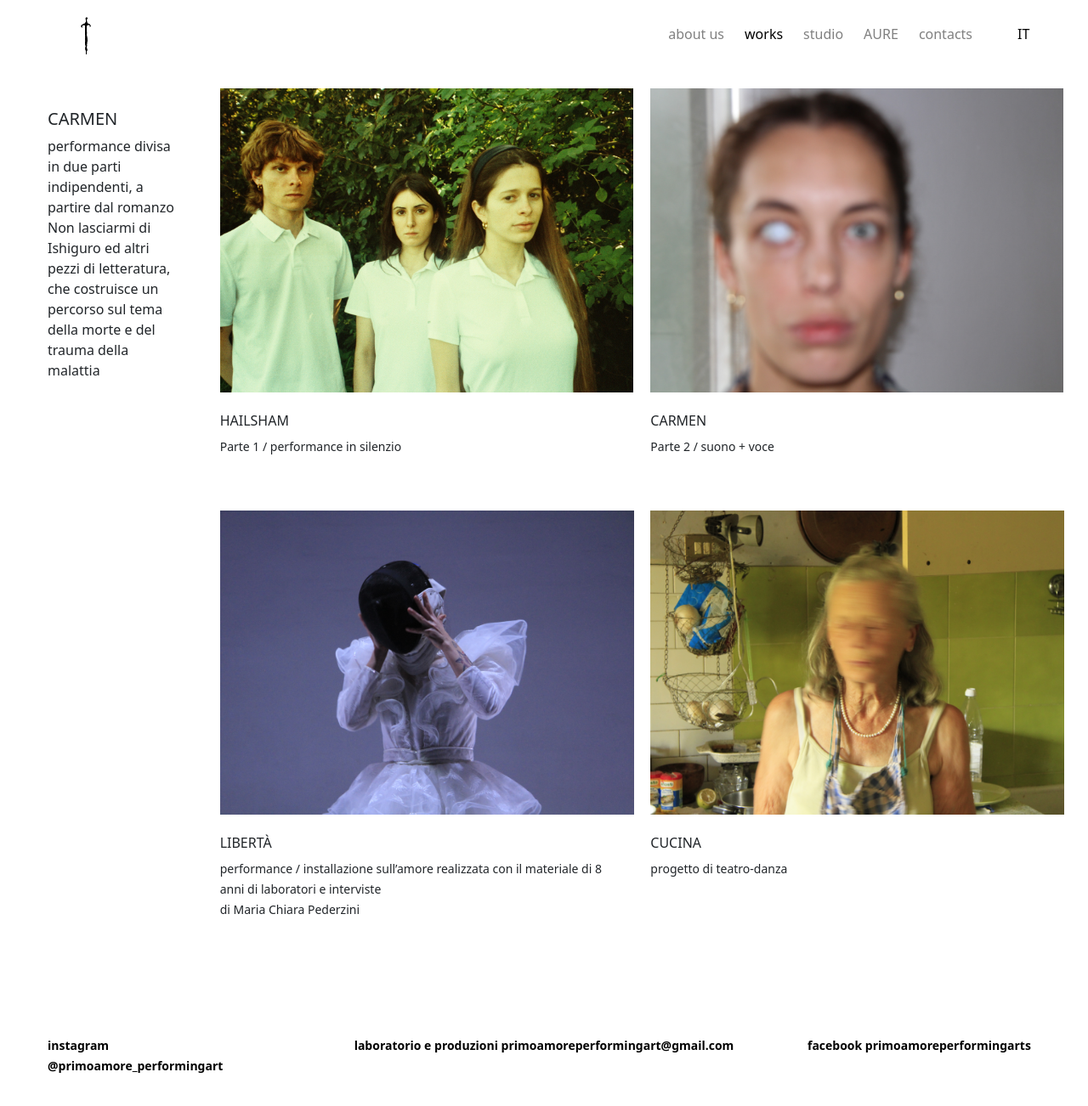
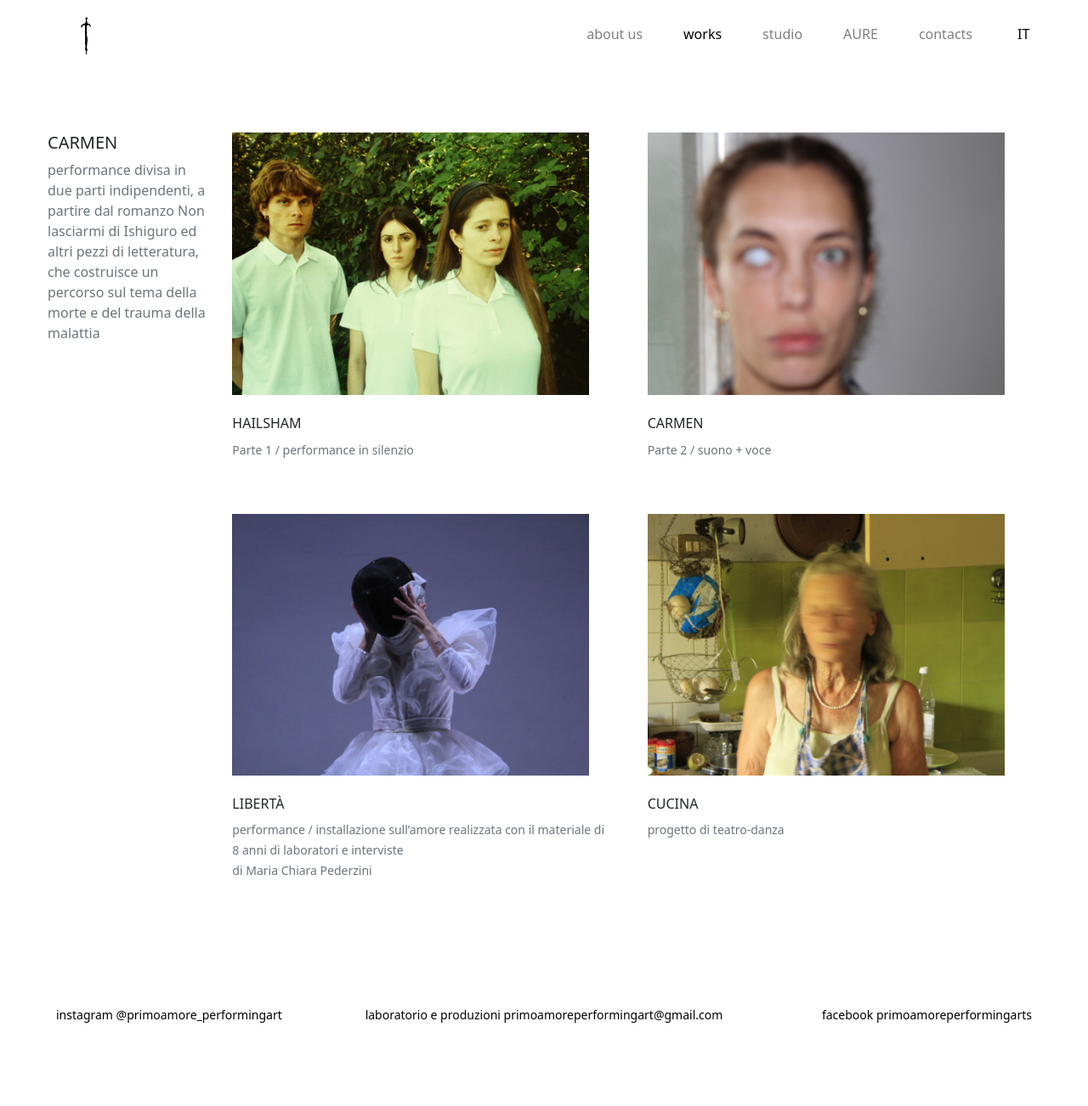
Before and after one commit to Uros0396/Theatre-WebSite, a React (Vite) app: page /Lavori in a window 1280 px wide. Shown: the top 1302 px of the page at 85% size. After the commit the page ends 1264 px from the top, so only its background shows below. Built offline with nearby package versions, Linux system fonts and the light colour scheme.

Commit message:
making responsive for mobile

```diff
--- /dev/null
+++ b/src/Components/Footer/Footer.css
@@ -0,0 +1,33 @@
+.footer-container {
+  display: flex;
+  flex-wrap: wrap;
+  text-align: center;
+}
+
+.footer-item {
+  padding: 10px;
+}
+
+.footer-item {
+  flex: 1 1 100%;
+}
+
+@media (min-width: 992px) {
+  .footer-container {
+    text-align: left;
+  }
+
+  .instagram {
+    flex: 1 1 25%;
+  }
+
+  .email {
+    flex: 2 1 50%;
+    text-align: center;
+  }
+
+  .facebook {
+    flex: 1 1 25%;
+    text-align: right;
+  }
+}
--- a/src/Components/Footer/Footer.tsx
+++ b/src/Components/Footer/Footer.tsx
@@ -1,28 +1,24 @@
+import "./Footer.css";
+
 const Footer: React.FC = () => {
   return (
-    <div className="row pb-5">
-      <div className="col-lg-4 w-25">
-        <strong>
+    <div className="footer-container pb-5">
+      <div className="footer-item instagram">
         <a href="https://www.instagram.com/primoamore_performingart/">
           <small>instagram @primoamore_performingart</small>
         </a>
-        </strong>
       </div>
-      <div className="col-lg-4 w-50 text-center">
-        <strong>
-          <a href=" primoamoreperformingart@gmail.com ">
+      <div className="footer-item email text-center">
+        <a href="mailto:primoamoreperformingart@gmail.com">
           <small>
             laboratorio e produzioni primoamoreperformingart@gmail.com
           </small>
         </a>
-        </strong>
       </div>
-      <div className="col-lg-4 w-25">
-        <strong>
-          <a href=" https://www.facebook.com/primoamoreperformingarts?locale=it_IT">
+      <div className="footer-item facebook">
+        <a href="https://www.facebook.com/primoamoreperformingarts?locale=it_IT">
           <small>facebook primoamoreperformingarts</small>
         </a>
-        </strong>
       </div>
     </div>
   );
--- a/src/Components/Navbar/Navbar.tsx
+++ b/src/Components/Navbar/Navbar.tsx
@@ -48,7 +48,7 @@ const Navbar: React.FC = () => {
       >
         <Header />
         <div className="col-sm-12 col-md-12 col-lg-6 d-flex justify-content-end align-items-center mt-3">
-          <ul className="navbar-links d-flex justify-content-center align-items-center list-unstyled gap-4">
+          <ul className="navbar-links d-flex justify-content-center align-items-center list-unstyled gap-5">
             <Link
               className={`text-decoration-none color-li ${
                 isActive("/ChiSiamo") ? "active" : ""
--- a/src/Pages/Aure/Aure.tsx
+++ b/src/Pages/Aure/Aure.tsx
@@ -1,5 +1,5 @@
 import Navbar from "../../Components/Navbar/Navbar";
-import brochurePDF from "../../../public/pr.nj.pdf";
+
 import AureImage from "../../assets/4. AURE BANNER.png";
 import Footer from "../../Components/Footer/Footer";
 
@@ -30,7 +30,7 @@ const Aure: React.FC = () => {
               Foto e comunicazione: Giulio Favotto insieme ad Anna Gioia Perusin{" "}
             </p>
             <a
-              href={brochurePDF}
+              href="/pr.nj.pdf"
               download
               className="text-danger text-decoration-underline"
             >
--- a/src/Pages/ChiSiamo/ChiSiamo.css
+++ b/src/Pages/ChiSiamo/ChiSiamo.css
@@ -1,5 +1,12 @@
+.container-fluid {
+  padding-left: 1rem;
+  padding-right: 1rem;
+  max-width: 1200px;
+  margin: 0 auto;
+}
+
 .img-wrapper-chi-siamo {
-  width: 100;
+  width: 100%;
   margin-left: calc(-50vw + 50%);
   overflow-x: hidden;
 }
@@ -11,11 +18,25 @@
   display: block;
 }
 
+/* hr base: mobile e tablet */
 hr {
   border: none;
   border-top: 2px solid black;
-  width: 120%;
+  width: 100%;
   margin: 1rem 0;
   position: relative;
-  left: -14%;
+  left: 0;
 }
+
+/* hr solo per desktop */
+@media (min-width: 992px) {
+  hr {
+    width: 120%;
+    left: -14%;
+  }
+}
+
+/* Evitare scroll orizzontale globale */
+body {
+  overflow-x: hidden;
+}
--- a/src/Pages/Contatti/Contatti.tsx
+++ b/src/Pages/Contatti/Contatti.tsx
@@ -17,22 +17,36 @@ const Contatti: React.FC = () => {
           </div>
           <div className="col-sm-12 col-md-12 col-lg-7 p-2 p-md-5 p-lg-5">
             <div className="d-flex justify-content-between">
-              <div className="d-flex flex-column w-50 me-5">
+              <div className="d-flex flex-column w-50 me-2 text-secondary">
                 <p>Laboratorio e Produzioni </p>
-                <a href="primoamoreperformingart@gmail.com">
+                <a
+                  href="mailto:primoamoreperformingart@gmail.com"
+                  className="text-secondary"
+                >
                   primoamoreperformingart@gmail.com
                 </a>
 
-                <a href="https://www.instagram.com/primoamore_performingart/">
+                <a
+                  href="https://www.instagram.com/primoamore_performingart/"
+                  className="text-secondary"
+                >
                   ig @primoamore_performingart
                 </a>
               </div>
-              <div className="d-flex flex-column w-50 ms-5">
-                <p>Distribuzione - Giulia Bellentani </p>
-                <a href=" giuliabellentani.primoamore@gmail.com">
+              <div className="d-flex flex-column w-50 ms-2">
+                <p className="text-secondary">
+                  Distribuzione - Giulia Bellentani{" "}
+                </p>
+                <a
+                  href=" giuliabellentani.primoamore@gmail.com"
+                  className="text-secondary"
+                >
                   giuliabellentani.primoamore@gmail.com
                 </a>
-                <a href="https://www.facebook.com/primoamoreperformingarts?locale=it_IT">
+                <a
+                  href="https://www.facebook.com/primoamoreperformingarts?locale=it_IT"
+                  className="text-secondary"
+                >
                   fb primoamoreperformingarts
                 </a>
               </div>
--- a/src/Pages/Lavori/Lavori.css
+++ b/src/Pages/Lavori/Lavori.css
@@ -1,6 +1,15 @@
-.container-fluid {
-  padding-left: 1rem;
-  padding-right: 1rem;
-  max-width: 1200px;
-  margin: 0 auto;
+.lavori-image img {
+  max-width: 420px;
+  height: auto;
+  object-fit: contain;
 }
+
+@media (min-width: 992px) {
+  .lavori-image {
+    margin-left: 3rem;
+  }
+}
+
+.lavori-image {
+  margin-left: 0; /* default = nessun margine */
+}
--- a/src/Pages/Lavori/Lavori.tsx
+++ b/src/Pages/Lavori/Lavori.tsx
@@ -11,19 +11,20 @@ const Lavori: React.FC = () => {
     <>
       <div className="container-fluid">
         <Navbar />
-        <div className="row g-5">
-          <div className="col-lg-2 pt-5">
+      </div>
+      <div className="container-fluid">
+        <div className="row g-1 mt-5">
+          <div className="col-sm-12 col-md-6 col-lg-2 pt-4">
             <h5>CARMEN</h5>
-            <p>
-              {" "}
+            <p className="text-secondary">
               performance divisa in due parti indipendenti, a partire dal
               romanzo Non lasciarmi di Ishiguro ed altri pezzi di letteratura,
               che costruisce un percorso sul tema della morte e del trauma della
               malattia
             </p>
           </div>
-          <div className="col-lg-5 p-4">
-            {" "}
+
+          <div className="col-sm-12 col-md-6 col-lg-5 p-4 lavori-image">
             <img
               src={LavoriImage1}
               alt="immagine-locandina1"
@@ -31,38 +32,39 @@ const Lavori: React.FC = () => {
             />
             <div className="mt-4">
               <h6>HAILSHAM</h6>
-              <p>
+              <p className="text-secondary">
                 <small>Parte 1 / performance in silenzio</small>
               </p>
             </div>
           </div>
-          <div className="col-lg-5 p-4">
-            {" "}
+
+          <div className="col-sm-12 col-md-6 col-lg-5 p-4 lavori-image">
             <img
               src={LavoriImage2}
-              alt="immagine-locandina1"
+              alt="immagine-locandina2"
               className="img-top"
             />
             <div className="mt-4">
-              <h6> CARMEN</h6>
-              <p>
+              <h6>CARMEN</h6>
+              <p className="text-secondary">
                 <small>Parte 2 / suono + voce</small>
               </p>
             </div>
           </div>
         </div>
-        <div className="row g-5 mb-5 pb-5">
-          <div className="col-lg-2 d-sm-none d-lg-block pt-5"></div>
-          <div className="col-lg-5 p-4">
-            {" "}
+
+        <div className="row g-1 mb-5 pb-5">
+          <div className="col-sm-12 col-md-6 col-lg-2 pt-4"></div>
+
+          <div className="col-sm-12 col-md-6 col-lg-5 p-4 lavori-image">
             <img
               src={LavoriImage3}
-              alt="immagine-locandina1"
+              alt="immagine-locandina3"
               className="img-top"
             />
             <div className="mt-4">
-              <h6> LIBERTÀ</h6>
-              <p>
+              <h6>LIBERTÀ</h6>
+              <p className="text-secondary">
                 <small>
                   performance / installazione sull’amore realizzata con il
                   materiale di 8 anni di laboratori e interviste <br />
@@ -71,21 +73,22 @@ const Lavori: React.FC = () => {
               </p>
             </div>
           </div>
-          <div className="col-lg-5 p-4">
-            {" "}
+
+          <div className="col-sm-12 col-md-6 col-lg-5 p-4 lavori-image">
             <img
               src={LavoriImage4}
-              alt="immagine-locandina1"
+              alt="immagine-locandina4"
               className="img-top"
             />
             <div className="mt-4">
-              <h6> CUCINA</h6>
-              <p>
-                <small>progetto di teatro-danza </small>
+              <h6>CUCINA</h6>
+              <p className="text-secondary">
+                <small>progetto di teatro-danza</small>
               </p>
             </div>
           </div>
         </div>
+
         <Footer />
       </div>
     </>
```
Lines whose indentation alone changed are shown as unchanged.
